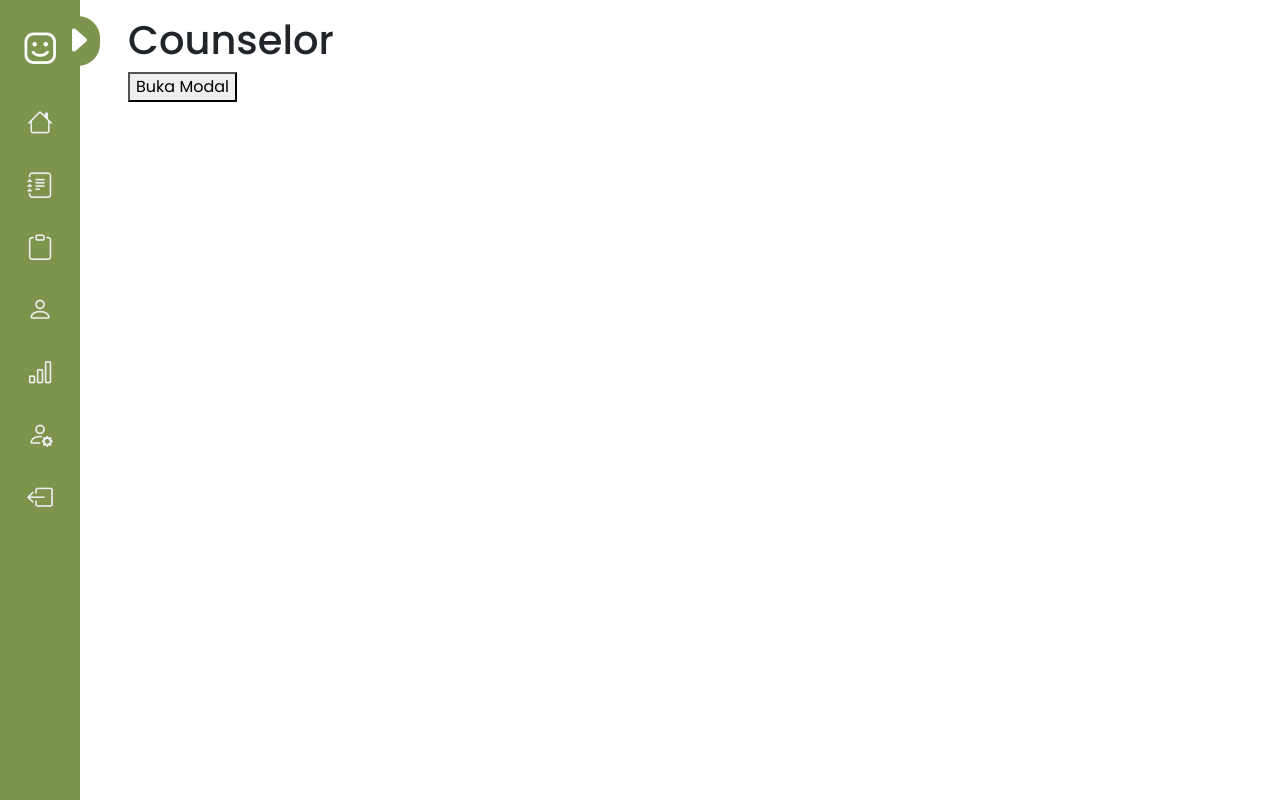
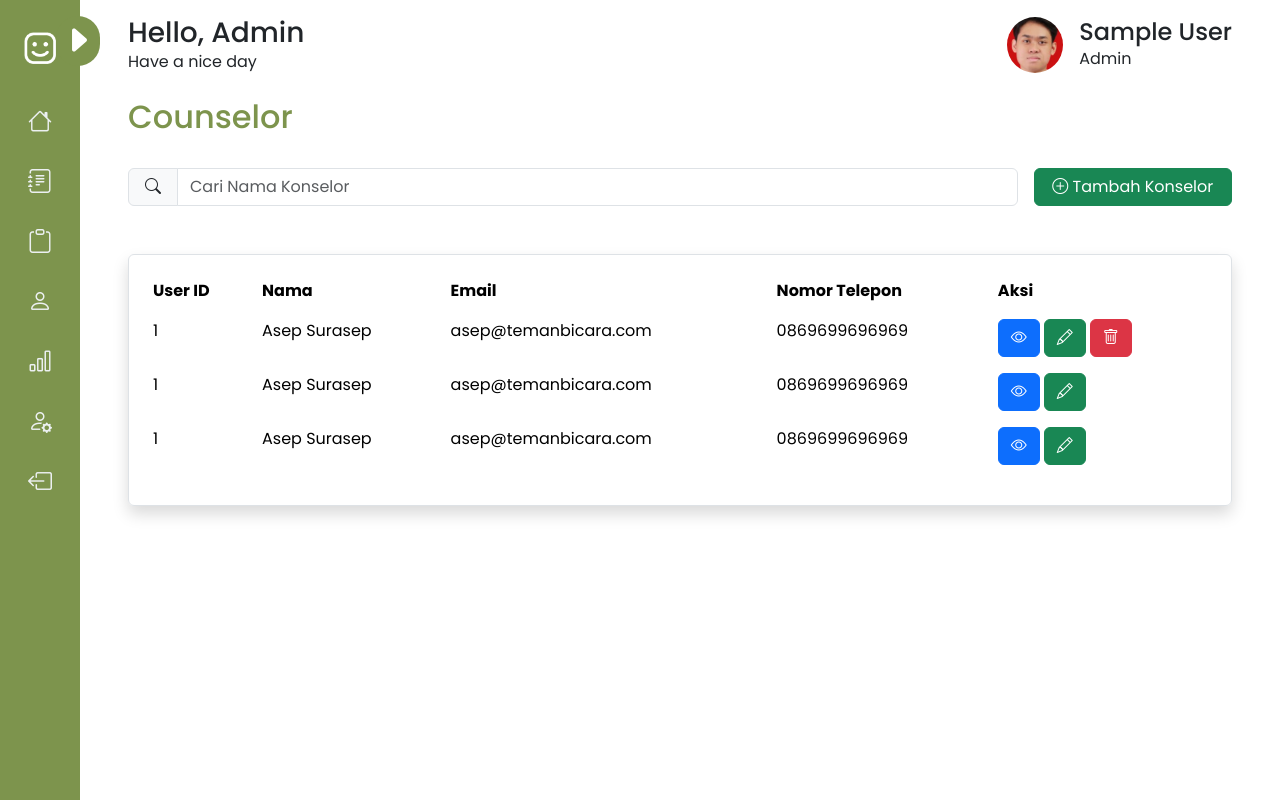
Before and after one commit to Febry3/temanbicara-front-react, a React (Vite) app: page /counselor in a window 1280 px wide. Built offline with nearby package versions, Linux system fonts and the light colour scheme; sample sign-in values are in the browser's storage.

Commit message:
feat: adding add counselor modal form

```diff
--- a/index.html
+++ b/index.html
@@ -2,9 +2,9 @@
 <html lang="en">
   <head>
     <meta charset="UTF-8" />
-    <link rel="icon" type="image/svg+xml" href="/vite.svg" />
+    <link rel="icon" type="image" href="src\assets\left-logo.png" />
     <meta name="viewport" content="width=device-width, initial-scale=1.0" />
-    <title>Vite + React</title>
+    <title>Admin Bicara</title>
   </head>
   <body>
     <div id="root"></div>
--- /dev/null
+++ b/src/components/Header/Header.css
@@ -0,0 +1,5 @@
+.profile-pict {
+    width: 3.5rem;
+    height: 3.5rem;
+    border-radius: 50%;
+}
--- /dev/null
+++ b/src/components/Header/Header.jsx
@@ -0,0 +1,30 @@
+import { useUser } from '../../context/UserContext';
+import avatar from '../../assets/avatar.png';
+import './Header.css';
+
+const Header = ({ title }) => {
+    const { user } = useUser();
+
+    return (
+        <>
+            <div className="d-flex justify-content-between align-items-center">
+                <div className="d-flex flex-column">
+                    <h3 className="m-0">Hello, Admin</h3>
+                    <p className="m-0">Have a nice day</p>
+                </div>
+
+                <div className="d-flex align-items-center gap-3">
+                    <img className='profile-pict' src={avatar} alt="Avatar" />
+                    <div className="d-flex flex-column">
+                        <h4 className="m-0">{user.name}</h4>
+                        <p className="m-0">Admin</p>
+                    </div>
+                </div>
+            </div>
+            <h2 className='py-4 clr-primary'>{title}</h2>
+        </>
+    );
+}
+
+
+export default Header;
--- a/src/components/Navbar/Navbar.css
+++ b/src/components/Navbar/Navbar.css
@@ -36,7 +36,7 @@
 .sidebar-links a {
     text-decoration: none;
     color: #ecf0f1;
-    font-size: 1.6rem;
+    font-size: 1.5rem;
     transition: color 0.3s;
 }
 
--- a/src/pages/Counselor/Counselor.css
+++ b/src/pages/Counselor/Counselor.css
@@ -0,0 +1,8 @@
+.counselor-wrapper {
+    max-width: 100vh;
+    min-width: 10rem;
+}
+
+.btn-add {
+    width: 15rem;
+}
--- a/src/pages/Counselor/Counselor.jsx
+++ b/src/pages/Counselor/Counselor.jsx
@@ -2,14 +2,75 @@ import { useState } from 'react';
 import Modal from '../../components/Modal/Modal';
 import './Counselor.css';
 import { useUser } from '../../context/UserContext';
+import Header from '../../components/Header/Header';
 
 const Counselor = () => {
     const [isOpenModal, setIsOpenModal] = useState(false);
-    const { isSidebarOpen, setIsSidebarOpen } = useUser();
+    const { isSidebarOpen } = useUser();
     return (
         <>
-            <h1>Counselor</h1>
-            <button onClick={() => setIsOpenModal(true)}>Buka Modal</button>
+            <Header title={'Counselor'} />
+            <div className='d-flex gap-3 mb-5'>
+                <div className="input-group search-box">
+                    <span className="input-group-text px-3" id="search"><i class="bi bi-search"></i></span>
+                    <input type="text" className="form-control" placeholder="Cari Nama Konselor" aria-label="search" aria-describedby="search" name='search' />
+                </div>
+                <button onClick={() => setIsOpenModal(true)} type="button" className='btn btn-success btn-add'><i class="bi bi-plus-circle"></i> Tambah Konselor</button>
+            </div>
+
+            <div className='shadow rounded border p-3'>
+                <table className='table table-borderless '>
+                    <thead>
+                        <tr>
+                            <th>User ID</th>
+                            <th>Nama</th>
+                            <th>Email</th>
+                            <th>Nomor Telepon</th>
+                            <th>Aksi</th>
+                        </tr>
+                    </thead>
+                    <tbody>
+                        <tr>
+                            <td>1</td>
+                            <td>Asep Surasep</td>
+                            <td>asep@temanbicara.com</td>
+                            <td>0869699696969</td>
+                            <td>
+                                <div className='d-flex gap-1'>
+                                    <button type="button" className='btn btn-primary'><i class="bi bi-eye"></i></button>
+                                    <button type="button" className='btn btn-success'><i class="bi bi-pencil"></i></button>
+                                    <button type="button" className='btn btn-danger'><i class="bi bi-trash"></i></button>
+                                </div>
+                            </td>
+                        </tr>
+                        <tr>
+                            <td>1</td>
+                            <td>Asep Surasep</td>
+                            <td>asep@temanbicara.com</td>
+                            <td>0869699696969</td>
+                            <td>
+                                <div className='d-flex gap-1'>
+                                    <button type="button" className='btn btn-primary'><i class="bi bi-eye"></i></button>
+                                    <button type="button" className='btn btn-success'><i class="bi bi-pencil"></i></button>
+                                </div>
+                            </td>
+                        </tr>
+                        <tr>
+                            <td>1</td>
+                            <td>Asep Surasep</td>
+                            <td>asep@temanbicara.com</td>
+                            <td>0869699696969</td>
+                            <td>
+                                <div className='d-flex gap-1'>
+                                    <button type="button" className='btn btn-primary'><i class="bi bi-eye"></i></button>
+                                    <button type="button" className='btn btn-success'><i class="bi bi-pencil"></i></button>
+                                </div>
+                            </td>
+                        </tr>
+                    </tbody>
+                </table>
+            </div>
+
             <Modal onClose={() => setIsOpenModal(false)} isOpenModal={isOpenModal} isSidebarOpen={isSidebarOpen}>
                 <div className='p-5'>
                     <form>
@@ -30,6 +91,10 @@ const Counselor = () => {
                             <span className="input-group-text" id="phone_number"><i class="bi bi-telephone"></i></span>
                             <input type="text" className="form-control" placeholder="Phone Number" aria-label="phone_number" aria-describedby="phone_number" name='phone_number' />
                         </div>
+                        <div className="input-group mb-3">
+                            <span className="input-group-text" id="password"><i class="bi bi-key"></i></span>
+                            <input type="password" className="form-control" placeholder="Password" aria-label="password" aria-describedby="password" name='password' />
+                        </div>
                         <div className='d-flex gap-3 mb-3'>
                             <div className="input-group">
                                 <span className="input-group-text" id="birthdate"><i class="bi bi-cake"></i></span>
@@ -41,7 +106,9 @@ const Counselor = () => {
                                 <option value="Perempuan">Perempuan</option>
                             </select>
                         </div>
-                        <button type="submit" class="btn btn-primary">Buat Akun Konselor</button>
+                        <div className='d-flex justify-content-center'>
+                            <button type="submit" class="btn btn-primary my-3 py-3">Buat Akun Konselor</button>
+                        </div>
                     </form>
                 </div>
             </Modal >
--- a/src/pages/Dashboard/Dashboard.jsx
+++ b/src/pages/Dashboard/Dashboard.jsx
@@ -1,26 +1,10 @@
-import avatar from '../../assets/avatar.png';
-import { useUser } from '../../context/UserContext';
 import './Dashboard.css';
+import Header from '../../components/Header/Header';
 
 const Dashboard = () => {
-    const { user } = useUser();
     return (
         <div className='d-flex flex-column'>
-            <div className="d-flex justify-content-between align-items-center">
-                <div className="d-flex flex-column">
-                    <h3 className="m-0">Hello, Admin</h3>
-                    <p className="m-0">Have a nice day</p>
-                </div>
-
-                <div className="d-flex align-items-center gap-3">
-                    <img className='profile-pict' src={avatar} alt="Avatar" />
-                    <div className="d-flex flex-column">
-                        <h4 className="m-0">{user.name}</h4>
-                        <p className="m-0">Admin</p>
-                    </div>
-                </div>
-            </div>
-            <h2 className='page-title py-4'>Dashboard</h2>
+            <Header title={'Dashboard'} />
 
             <div className='flex-grow-1 d-flex gap-3 flex-row'>
                 <InfoItem />
```
